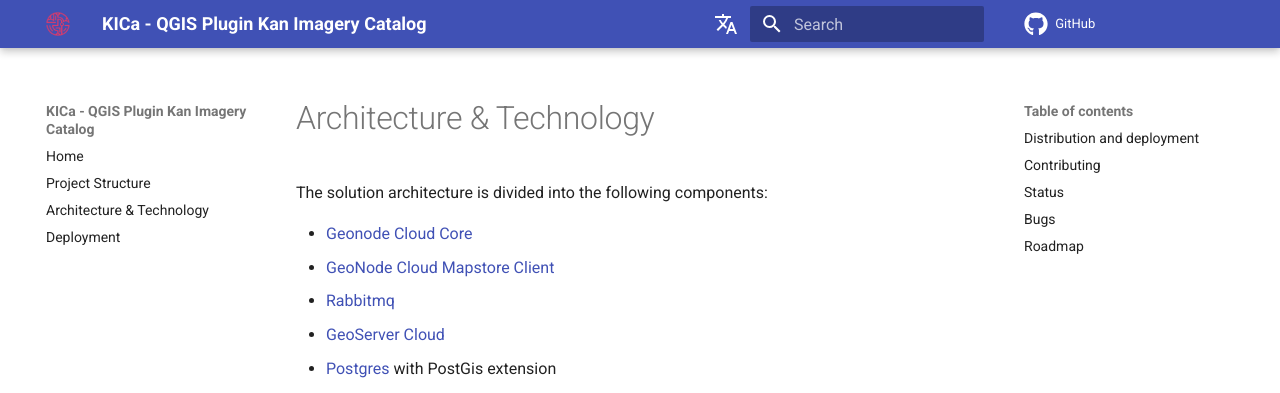
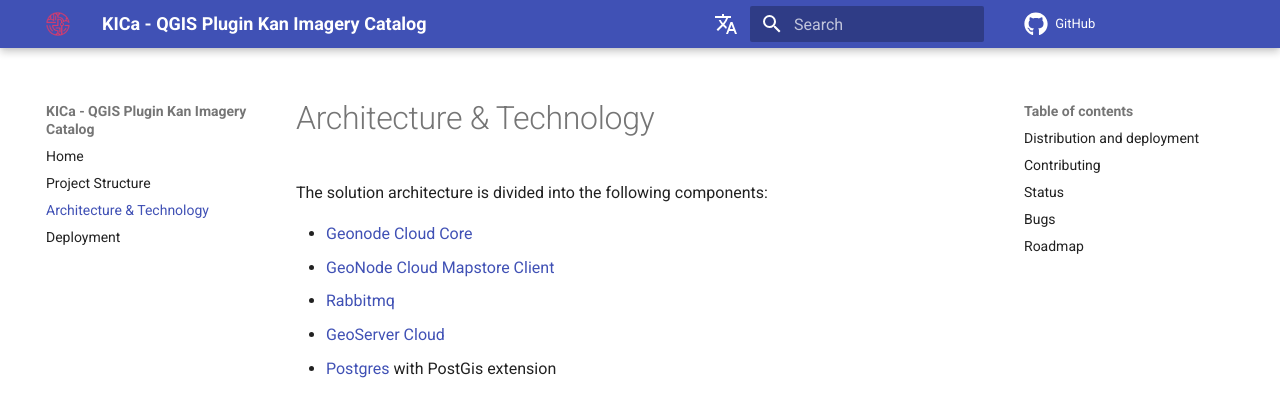
Before and after one commit to Kan-T-IT/geonode_cloud_documentation, an MkDocs documentation site: the page built from docs/source/architecture/index.md, in a window 1280 px wide. Shown: the top 393 px of the page. Built offline with MkDocs 1.6.1 and Material for MkDocs 9.7.7, drawn with Linux system fonts in a browser that asks for light colours; comment, search, counter and statistics services are not loaded.

```diff
--- a/mkdocs.yml
+++ b/mkdocs.yml
@@ -1,10 +1,10 @@
 site_name: KICa - QGIS Plugin Kan Imagery Catalog
 site_url: https://kan.com.ar/
 nav:
-  - Home: /source/index.md
-  - Project Structure: /source/project/index.md
-  - Architecture & Technology: /source/architecture/index.md
-  - Deployment: /source/deployment/index.md
+  - Home: source/index.md
+  - Project Structure: source/project/index.md
+  - Architecture & Technology: source/architecture/index.md
+  - Deployment: source/deployment/index.md
 
 theme:
   name: 'material'
```
